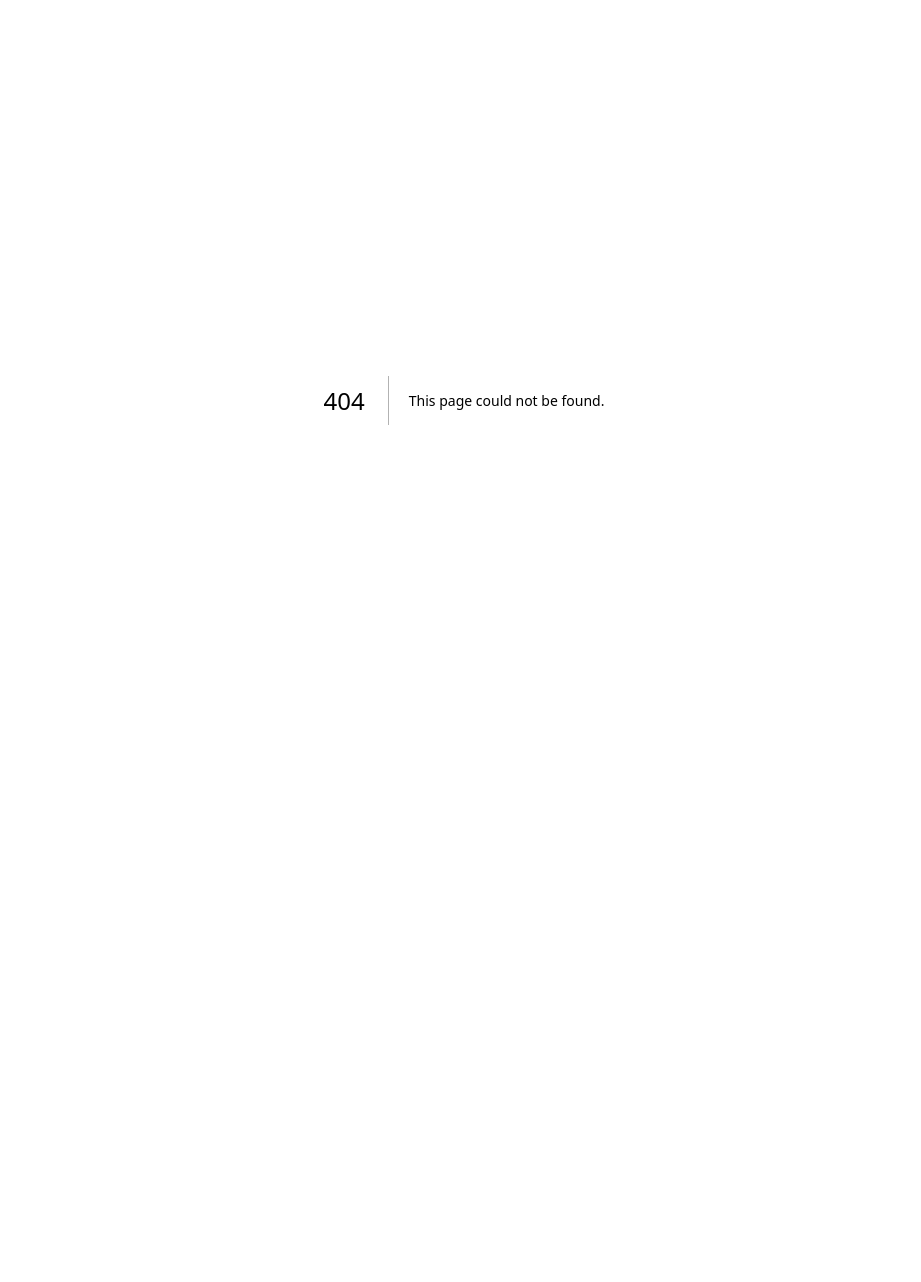
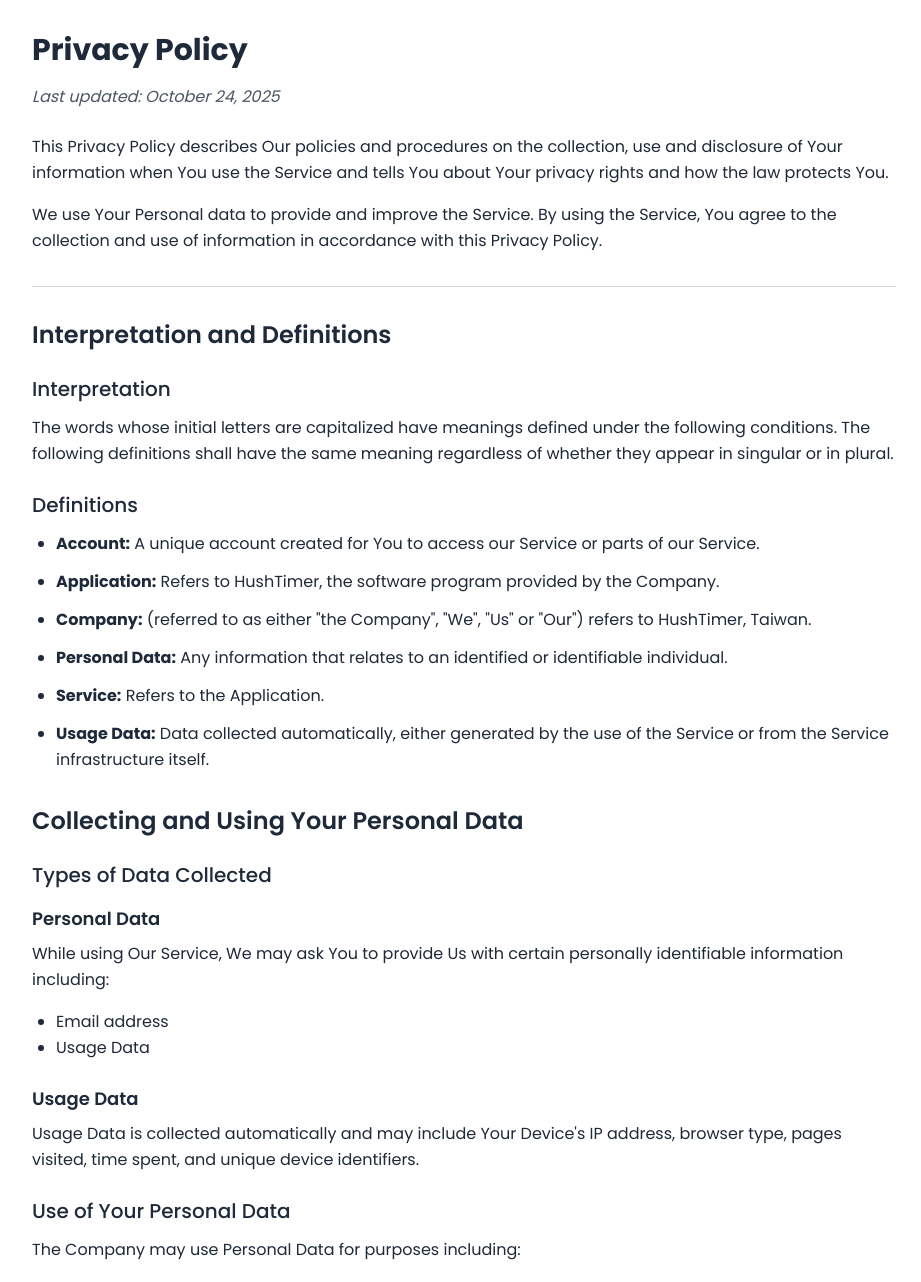
Before and after one commit to ricky9667/hush-timer-frontend, a Next.js app: page /privacy-policy in a window 1280 px wide. Before the commit this address had no page. Shown: the top 1282 px of the page, without its empty margins (176-1097 px from the left). Before the commit the page ends 800 px from the top, so only its background shows below. Built offline with nearby package versions, Linux system fonts and the light colour scheme.

Commit message:
feat: 🎸 add PrivacyPolicyPage

```diff
--- /dev/null
+++ b/src/app/privacy-policy/page.tsx
@@ -0,0 +1,122 @@
+export default function PrivacyPolicyPage() {
+  const lastUpdated = 'October 24, 2025';
+
+  return (
+    <div className="mx-auto max-w-4xl px-4 py-8 leading-relaxed text-gray-800">
+      <h1 className="mb-4 text-3xl font-bold">Privacy Policy</h1>
+      <p className="mb-6 text-gray-600 italic">Last updated: {lastUpdated}</p>
+
+      <section className="mb-8">
+        <p className="mb-4">
+          This Privacy Policy describes Our policies and procedures on the collection, use and
+          disclosure of Your information when You use the Service and tells You about Your privacy
+          rights and how the law protects You.
+        </p>
+        <p className="mb-4">
+          We use Your Personal data to provide and improve the Service. By using the Service, You
+          agree to the collection and use of information in accordance with this Privacy Policy.
+        </p>
+      </section>
+
+      <hr className="my-8 border-gray-300" />
+
+      <h2 className="mt-8 mb-4 text-2xl font-semibold">Interpretation and Definitions</h2>
+
+      <h3 className="mt-6 mb-3 text-xl font-medium">Interpretation</h3>
+      <p className="mb-4">
+        The words whose initial letters are capitalized have meanings defined under the following
+        conditions. The following definitions shall have the same meaning regardless of whether they
+        appear in singular or in plural.
+      </p>
+
+      <h3 className="mt-6 mb-3 text-xl font-medium">Definitions</h3>
+      <ul className="mb-6 list-disc space-y-3 pl-6">
+        <li>
+          <strong>Account:</strong> A unique account created for You to access our Service or parts
+          of our Service.
+        </li>
+        <li>
+          <strong>Application:</strong> Refers to HushTimer, the software program provided by the
+          Company.
+        </li>
+        <li>
+          <strong>Company:</strong> (referred to as either "the Company", "We", "Us" or "Our")
+          refers to HushTimer, Taiwan.
+        </li>
+        <li>
+          <strong>Personal Data:</strong> Any information that relates to an identified or
+          identifiable individual.
+        </li>
+        <li>
+          <strong>Service:</strong> Refers to the Application.
+        </li>
+        <li>
+          <strong>Usage Data:</strong> Data collected automatically, either generated by the use of
+          the Service or from the Service infrastructure itself.
+        </li>
+      </ul>
+
+      <h2 className="mt-8 mb-4 text-2xl font-semibold">Collecting and Using Your Personal Data</h2>
+
+      <h3 className="mt-6 mb-3 text-xl font-medium">Types of Data Collected</h3>
+      <h4 className="mt-4 mb-2 text-lg font-semibold">Personal Data</h4>
+      <p className="mb-4">
+        While using Our Service, We may ask You to provide Us with certain personally identifiable
+        information including:
+      </p>
+      <ul className="mb-6 list-disc pl-6">
+        <li>Email address</li>
+        <li>Usage Data</li>
+      </ul>
+
+      <h4 className="mt-4 mb-2 text-lg font-semibold">Usage Data</h4>
+      <p className="mb-4">
+        Usage Data is collected automatically and may include Your Device's IP address, browser
+        type, pages visited, time spent, and unique device identifiers.
+      </p>
+
+      <h3 className="mt-6 mb-3 text-xl font-medium">Use of Your Personal Data</h3>
+      <p className="mb-4">The Company may use Personal Data for purposes including:</p>
+      <ul className="mb-6 list-disc space-y-2 pl-6">
+        <li>To provide and maintain our Service.</li>
+        <li>To manage Your Account and registration.</li>
+        <li>To contact You regarding updates or informative communications.</li>
+        <li>For the performance of a contract.</li>
+        <li>To manage Your requests.</li>
+      </ul>
+
+      <h2 className="mt-8 mb-4 text-2xl font-semibold">Retention and Deletion</h2>
+      <p className="mb-4">
+        The Company will retain Your Personal Data only for as long as is necessary for the purposes
+        set out in this Privacy Policy. You have the right to delete or request that We assist in
+        deleting the Personal Data that We have collected about You.
+      </p>
+
+      <h2 className="mt-8 mb-4 text-2xl font-semibold">Children's Privacy</h2>
+      <p className="mb-4">
+        Our Service does not address anyone under the age of 13. We do not knowingly collect
+        personally identifiable information from anyone under the age of 13.
+      </p>
+
+      <h2 className="mt-8 mb-4 text-2xl font-semibold">Security of Your Personal Data</h2>
+      <p className="mb-4">
+        The security of Your Personal Data is important to Us, but remember that no method of
+        transmission over the Internet is 100% secure. While We strive to use commercially
+        reasonable means to protect Your Personal Data, We cannot guarantee its absolute security.
+      </p>
+
+      <h2 className="mt-8 mb-4 text-2xl font-semibold">Contact Us</h2>
+      <p className="mb-4">
+        If you have any questions about this Privacy Policy, You can contact us:
+      </p>
+      <ul className="mb-8 list-disc pl-6">
+        <li>
+          By email:{' '}
+          <a href="mailto:ricky9667@gmail.com" className="text-blue-600 hover:underline">
+            ricky9667@gmail.com
+          </a>
+        </li>
+      </ul>
+    </div>
+  );
+}
```
